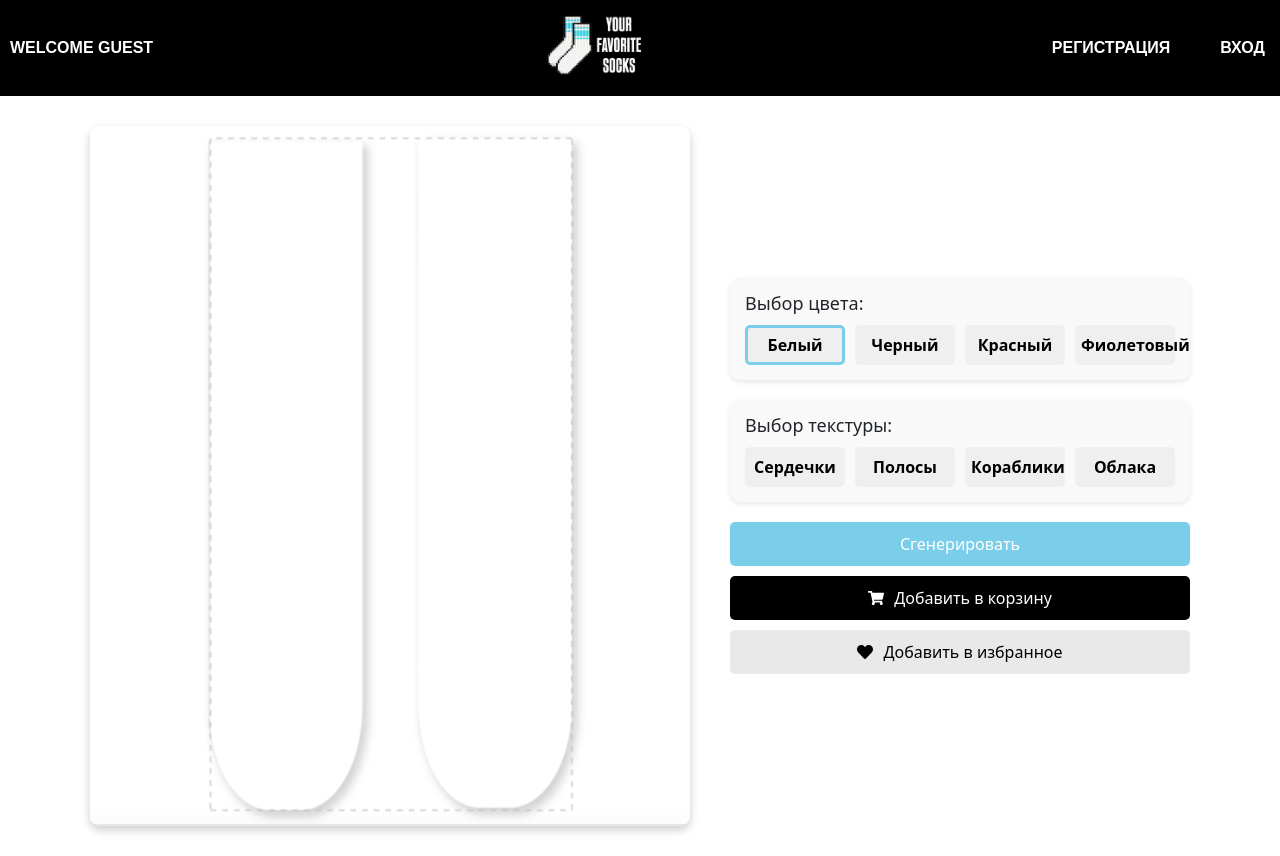
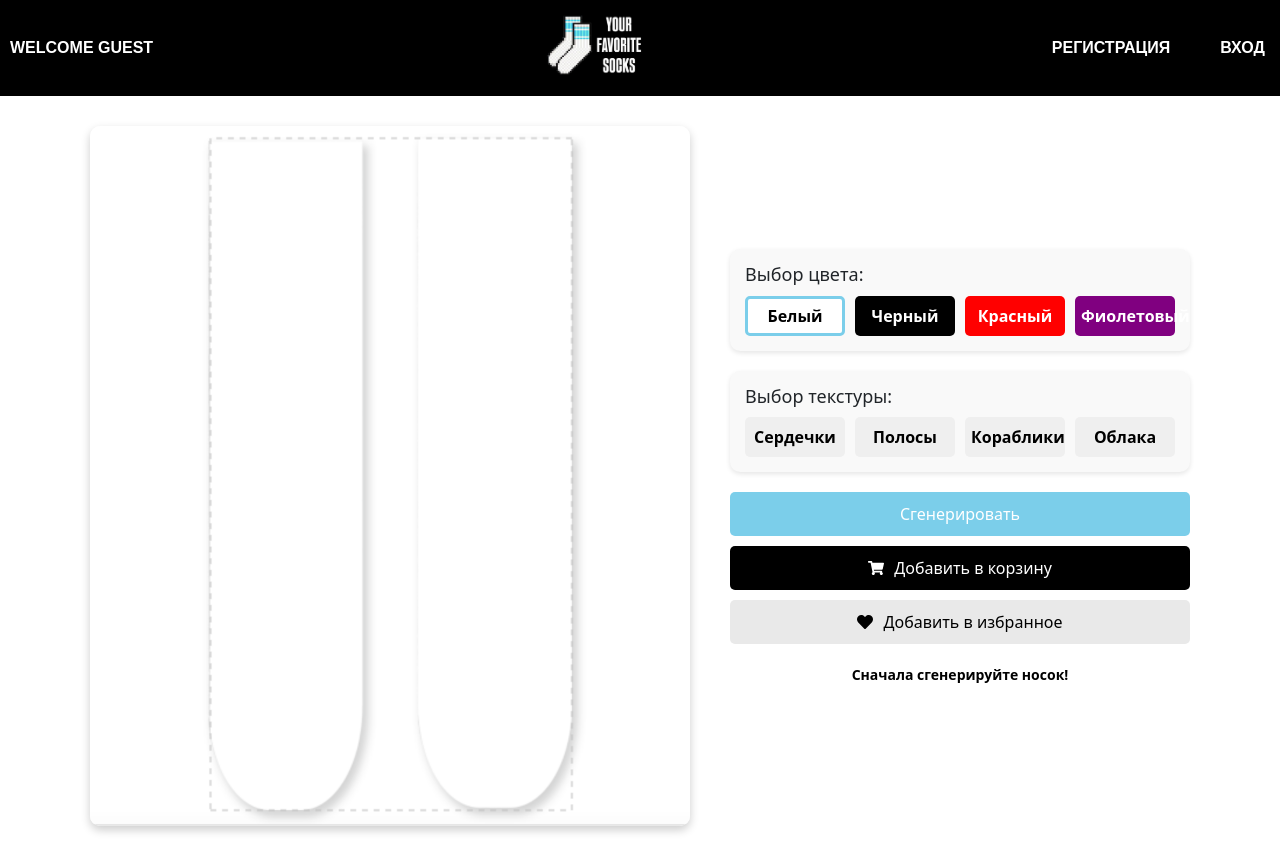
Before and after one commit to victoriavaskova/socks-shop, a React (Vite) app in the folder client/: page /createsocks in a window 1280 px wide. Both pictures are taken after a click on the button "Добавить в избранное". Built offline with nearby package versions, Linux system fonts and the light colour scheme; no server answers.

Commit message:
addToFav

```diff
--- a/client/src/features/CreateSockForm/CreateSockForm.css
+++ b/client/src/features/CreateSockForm/CreateSockForm.css
@@ -53,10 +53,10 @@
   }
 
   /* Цветные кнопки */
-  .option-btn.white { background: white; color: black; }
-  .option-btn.black { background: black; color: white; }
-  .option-btn.red { background: red; color: white; }
-  .option-btn.purple { background: purple; color: white; }
+  .option-btn.белый { background: white; color: black; }
+  .option-btn.черный { background: black; color: white; }
+  .option-btn.красный { background: red; color: white; }
+  .option-btn.фиолетовый { background: purple; color: white; }
 
   /* Выбранная кнопка */
   .option-btn.selected {
@@ -108,3 +108,12 @@
   .cart-btn:hover {
     background: #454545;
   }
+
+  .message {
+    margin-top: 10px;
+    font-size: 14px;
+    font-weight: bold;
+    color: black;
+    display: flex;
+    justify-content: center;
+  }
--- a/client/src/features/CreateSockForm/CreateSockForm.jsx
+++ b/client/src/features/CreateSockForm/CreateSockForm.jsx
@@ -2,13 +2,14 @@ import { useState } from "react";
 import { FaHeart, FaShoppingCart } from "react-icons/fa";
 import axios from "axios";
 import "./CreateSockForm.css";
-import axiosInstance from "../../shared/lib/axiosinstance"
+import axiosInstance from "../../shared/lib/axiosinstance";
 
 export default function CreateSockForm() {
   const [color, setColor] = useState("Белый");
   const [pattern, setPattern] = useState("");
   const [sockImage, setSockImage] = useState("/white.png");
   const [sockId, setSockId] = useState(null);
+  const [message, setMessage] = useState("");
 
 
   const handleGenerate = () => {
@@ -28,16 +29,31 @@ export default function CreateSockForm() {
 
   const handleAddToCart = () => {
     if (!sockId) {
-      console.log("Сначала сгенерируйте носок!");
+      setMessage("Сначала сгенерируйте носок!");
       return;
     }
     axiosInstance
     .post("/createsocks/addCart", { sockId }, { withCredentials: true })
     .then(() => {
-      console.log("Носок добавлен в корзину!");
+      setMessage("Товар добавлен в корзину.");
     })
     .catch((error) => {
       console.error("Ошибка при добавлении в корзину:", error);
+    });
+};
+
+const handleAddToFav = () => {
+  if (!sockId) {
+    setMessage("Сначала сгенерируйте носок!");
+    return;
+  }
+  axiosInstance
+  .post("/createsocks/addFav", { sockId }, { withCredentials: true })
+  .then(() => {
+    setMessage("Товар добавлен в избранное.");
+  })
+  .catch((error) => {
+    console.error("Ошибка при добавлении в избранное:", error);
   });
 };
 
@@ -55,7 +71,7 @@ export default function CreateSockForm() {
           {["Белый", "Черный", "Красный", "Фиолетовый"].map((col) => (
           <button
           key={col}
-                className={`option-btn ${color === col ? "selected" : ""}`}
+          className={`option-btn ${col.toLowerCase()} ${color === col ? "selected" : ""}`}
           onClick={() => setColor(col)}
           >
           {col}
@@ -88,9 +104,10 @@ export default function CreateSockForm() {
           <button className="cart-btn" onClick={handleAddToCart}>
             <FaShoppingCart /> Добавить в корзину
           </button>
-          <button className="favorite-btn">
+          <button className="favorite-btn" onClick={handleAddToFav}>
             <FaHeart /> Добавить в избранное
           </button>
+          {message && <p className="message">{message}</p>}
         </div>
       </div>
     </div>
```
Also changed, not shown: 1 other file (tests, documents, lock files or other folders). Lines whose indentation alone changed are shown as unchanged.
